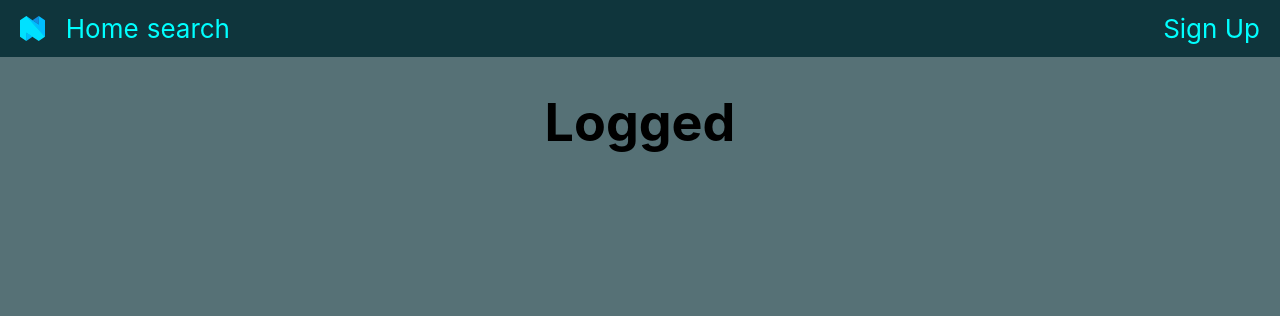
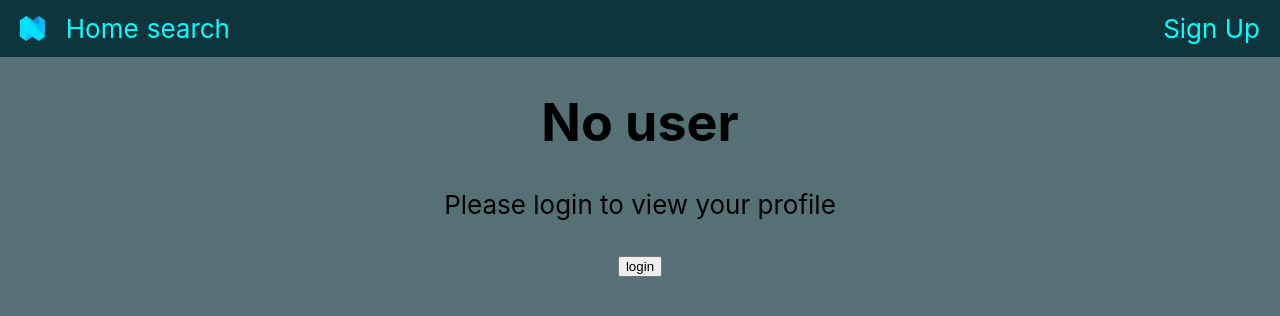
Before and after one commit to IamDavidev/davtioon-firebase, a React (Vite) app: page /home in a window 1280 px wide. Shown: the top 316 px of the page. Built offline with nearby package versions, Linux system fonts and the light colour scheme.

Commit message:
create collection en firebase firestore

```diff
--- a/src/Firebase/config.js
+++ b/src/Firebase/config.js
@@ -1,6 +1,7 @@
 // Import the functions you need from the SDKs you need
 import { initializeApp } from 'firebase/app';
 import { getAuth, signInWithPopup, GoogleAuthProvider } from "firebase/auth";
+import {getFirestore} from 'firebase/firestore';
 // TODO: Add SDKs for Firebase products that you want to use
 // https://firebase.google.com/docs/web/setup#available-libraries
 
@@ -13,21 +14,22 @@ const firebaseConfig = {
   messagingSenderId: '36928251506',
   appId: '1:36928251506:web:9a2efa688fe401320284eb',
 };
+const app = initializeApp(firebaseConfig);
 
 // Initialize Firebase
-const app = initializeApp(firebaseConfig);
-// const db = getFirestore(app);
+export const db = getFirestore()
+
 
 export const auth = getAuth(app);
 
 // Get a list of cities from your database
 
-async function getCities(db) {
-  const citiesCol = collection(db, 'cities');
-  const citySnapshot = await getDocs(citiesCol);
-  const cityList = citySnapshot.docs.map((doc) => doc.data());
-  return cityList;
-}
+// async function getCities(db) {
+//   const citiesCol = collection(db, 'cities');
+//   const citySnapshot = await getDocs(citiesCol);
+//   const cityList = citySnapshot.docs.map((doc) => doc.data());
+//   return cityList;
+// }
 
 
 // export { db, auth, storage, authGoogle }; otra manera de exportar
--- a/src/Pages/Home/Home.jsx
+++ b/src/Pages/Home/Home.jsx
@@ -1,19 +1,34 @@
-import {useContext} from 'react';
- import {ContextUser} from "../../Utils/context"
- const Home = ()=>{
-
-
-
-    const {authUser, setAuthUser} = useContext(ContextUser);
-    console.log(authUser);
-    return (
-        <div>
-            {
-                authUser.isLoggedIn === true ? <h1>Welcome {authUser.name}</h1> : <h1>Logged </h1>
-            }
-        </div>
-    )
-}
-
+import { addDoc, collection } from 'firebase/firestore';
+import { useContext } from 'react';
+import NoUser from '../../components/NoUser';
+import { db } from '../../Firebase/config';
+import { ContextUser } from '../../Utils/context';
+const Home = () => {
+  const HandleFire = async () => {
+    try {
+      const docRef = await addDoc(collection(db, 'users'), {
+        first: 'Ada',
+        last: 'Lovelace',
+        born: 1815,
+      });
+      console.log('Document written with ID: ', docRef.id);
+    } catch (e) {
+      console.error('Error adding document: ', e);
+    }
+  };
+  const { authUser, setAuthUser } = useContext(ContextUser);
+  return (
+    <div>
+      {authUser.isLoggedIn === true ? (
+        <>
+          <h1>Welcome {authUser.name}</h1>
+          <button onClick={HandleFire}>Add</button>
+        </>
+      ) : (
+        <NoUser />
+      )}
+    </div>
+  );
+};
 
 export default Home; // export Home
--- a/src/Utils/AuthReducer.js
+++ b/src/Utils/AuthReducer.js
@@ -2,7 +2,7 @@ import types from '../helpers/types';
 
 const AuthReducer = (state = {}, action) => {
   const { type, payload } = action;
-  console.log({ state, action });
+  // console.log({ state, action });
   if (type === types.LOGIN) {
     console.log('user : ', payload);
   }
--- a/src/components/Navbar/NavBar.jsx
+++ b/src/components/Navbar/NavBar.jsx
@@ -18,13 +18,10 @@ const NavBar = () => {
             <li>
               <Link to="/notes/search"> search </Link>
             </li>
-            {/* <li>
-              <Link to="/login"> link </Link>
-            </li> */}
           </ul>
         </div>
         <div className="navAuth">
-          <Link to='/login'>Sign Up</Link>
+          <Link to="/login">Sign Up</Link>
         </div>
       </div>
     </StyledNav>
--- /dev/null
+++ b/src/components/NoUser.jsx
@@ -0,0 +1,17 @@
+import { useNavigate } from 'react-router-dom';
+
+const NoUser = () => {
+  const navigate = useNavigate();
+  const HandleLogin = () => {
+    navigate('/login');
+  };
+  return (
+    <div className="noUser">
+      <h1>No user</h1>
+      <p>Please login to view your profile</p>
+      <button onClick={HandleLogin}>login</button>
+    </div>
+  );
+};
+
+export default NoUser;
--- a/src/helpers/functionHandles.js
+++ b/src/helpers/functionHandles.js
@@ -66,6 +66,7 @@ export const HandleRegisterUser = ({ evt, navigate, dispatch }) => {
       );
     })
     .catch((err) => {
+
       const errorcode = err.code;
       const errormessage = err.message;
     });
```
